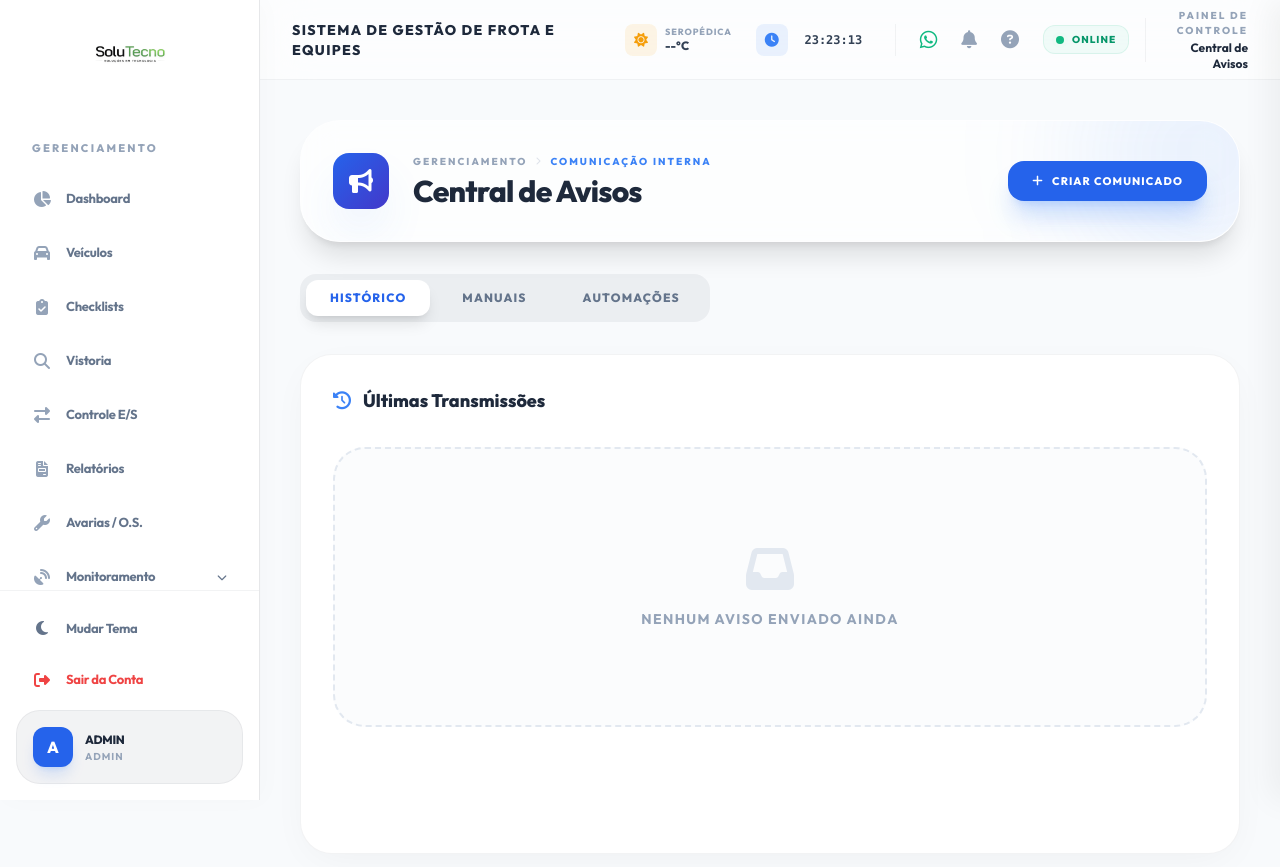
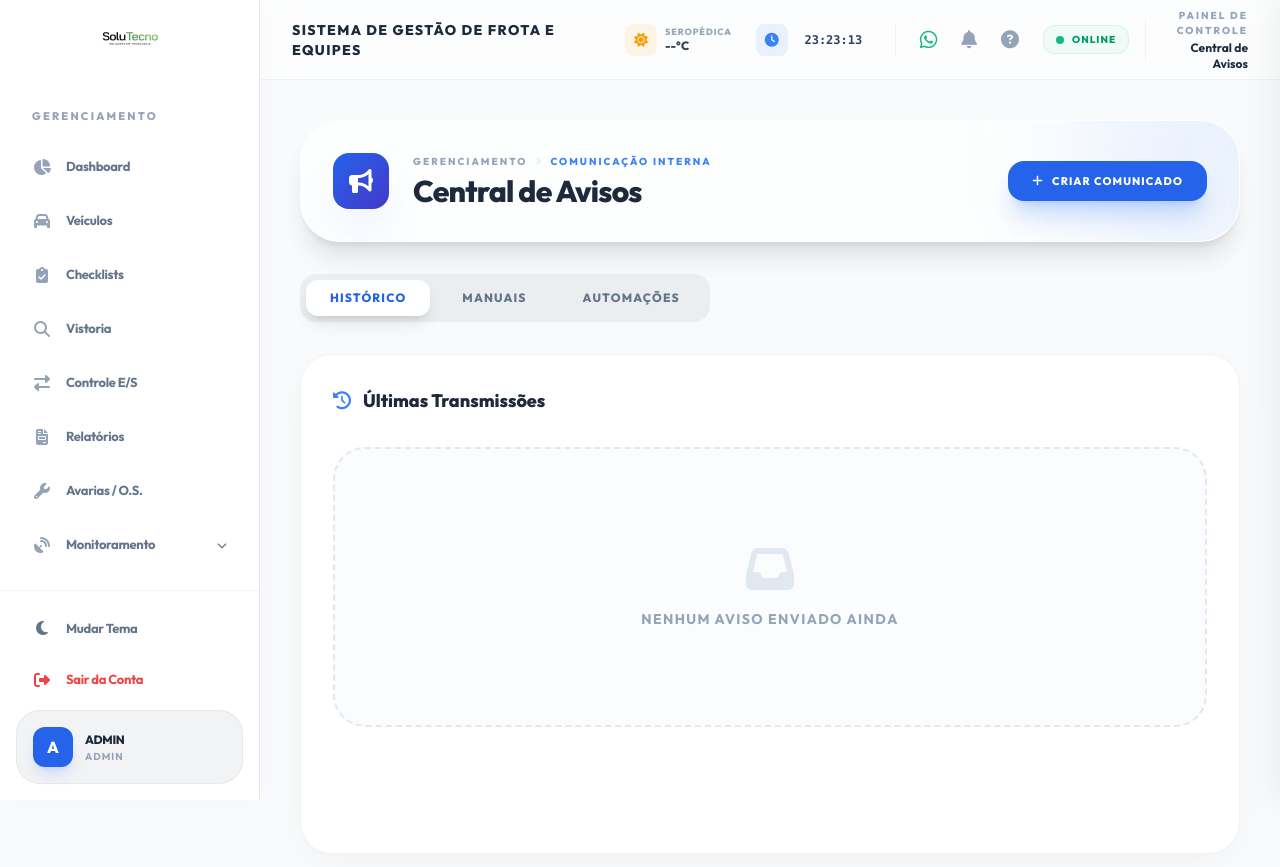
Before and after one commit to GaldinoSD/checklist_veicular, a Flask app: page /avisos in a window 1280 px wide. Shown: the top 867 px of the page. Run offline with Flask 3, Linux system fonts and the light colour scheme; a user stored in the database is signed in; some libraries are stand-ins or nearby versions.

Commit message:
style(layout): optimizes sidebar logo dimensions for exact landscape aspect ratio and locks width

```diff
--- a/templates/layout.html
+++ b/templates/layout.html
@@ -268,8 +268,8 @@
       <aside id="sidebar" class="border-r border-slate-900/10 dark:border-white/10 flex flex-col shadow-[4px_0_24px_rgba(0,0,0,0.02)]">
 
         <!-- TOP: LOGO -->
-        <div class="p-3 flex items-center justify-center h-28 shrink-0 overflow-hidden">
-          <img src="{{ url_for('static', filename='imgsidebar.png') }}" class="w-[85%] max-h-20 object-contain drop-shadow-sm" alt="Logo">
+        <div class="py-2 px-3 flex items-center justify-center h-20 shrink-0">
+          <img src="{{ url_for('static', filename='imgsidebar.png') }}" class="h-16 w-auto max-w-[90%] object-contain drop-shadow-sm" alt="Logo">
         </div>
 
         <!-- MIDDLE: MENU -->
```
